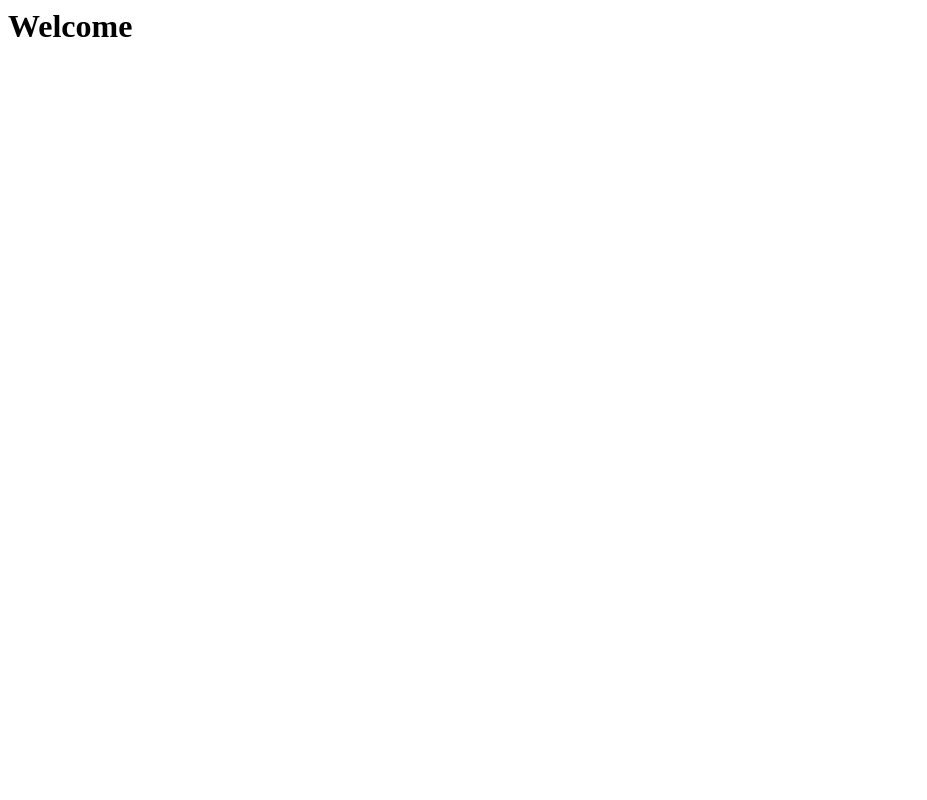
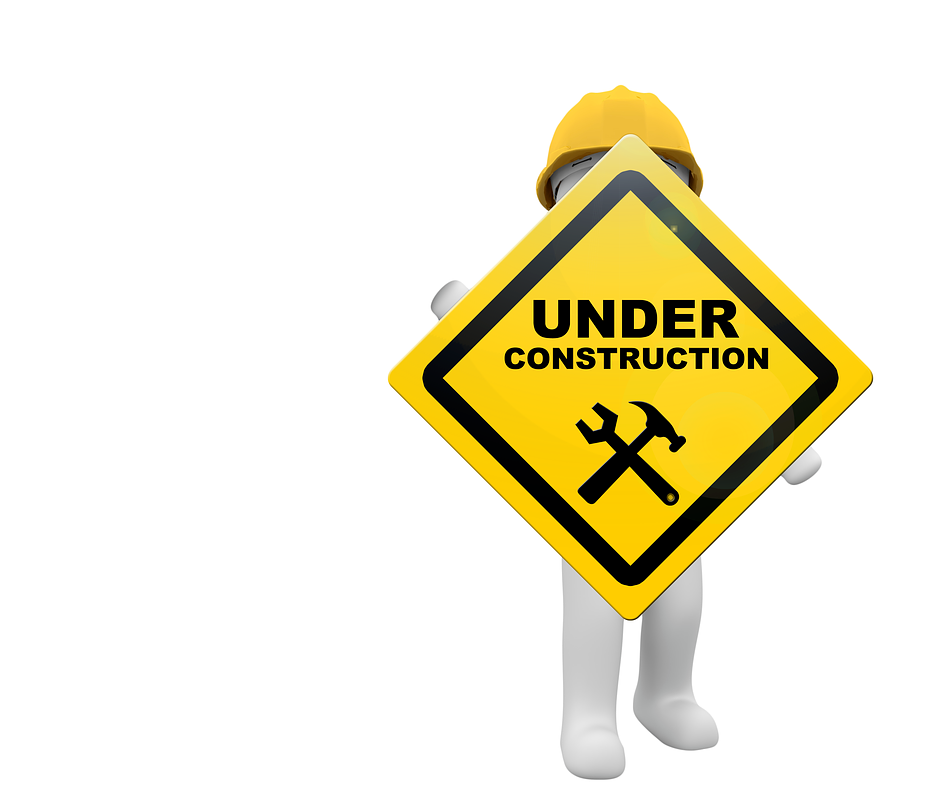
Before and after one commit to pragadeeshmusic/home, a plain HTML site: page index.html in a window 1280 px wide. Shown: the whole page, without its empty margins (0-927 px from the left). Drawn offline with Linux system fonts and the light colour scheme.

Commit message:
Update index.html

```diff
--- a/index.html
+++ b/index.html
@@ -1,3 +1,9 @@
 <html>
-<h1>Welcome</h1>
+<head>
+<style>
+body {
+  background-image: url('underConstruction.png');
+}
+</style>
+</head>
 </html>
```
